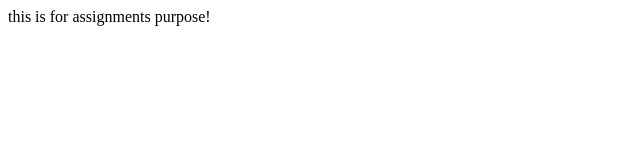
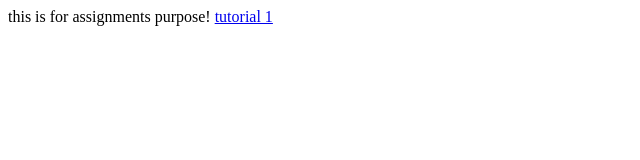
Before and after one commit to gylRghv/cb, a plain HTML site: page index.html in a window 1280 px wide. Shown: the full height of the page, 0-640 px from the left. Drawn offline with Linux system fonts and the light colour scheme.

Commit message:
changes in index file 1

```diff
--- a/index.html
+++ b/index.html
@@ -5,5 +5,6 @@
 </head>
 <body>
 	this is for assignments purpose!
+	<a href="New folder/tut1.html">tutorial 1</a>
 </body>
 </html>
```
